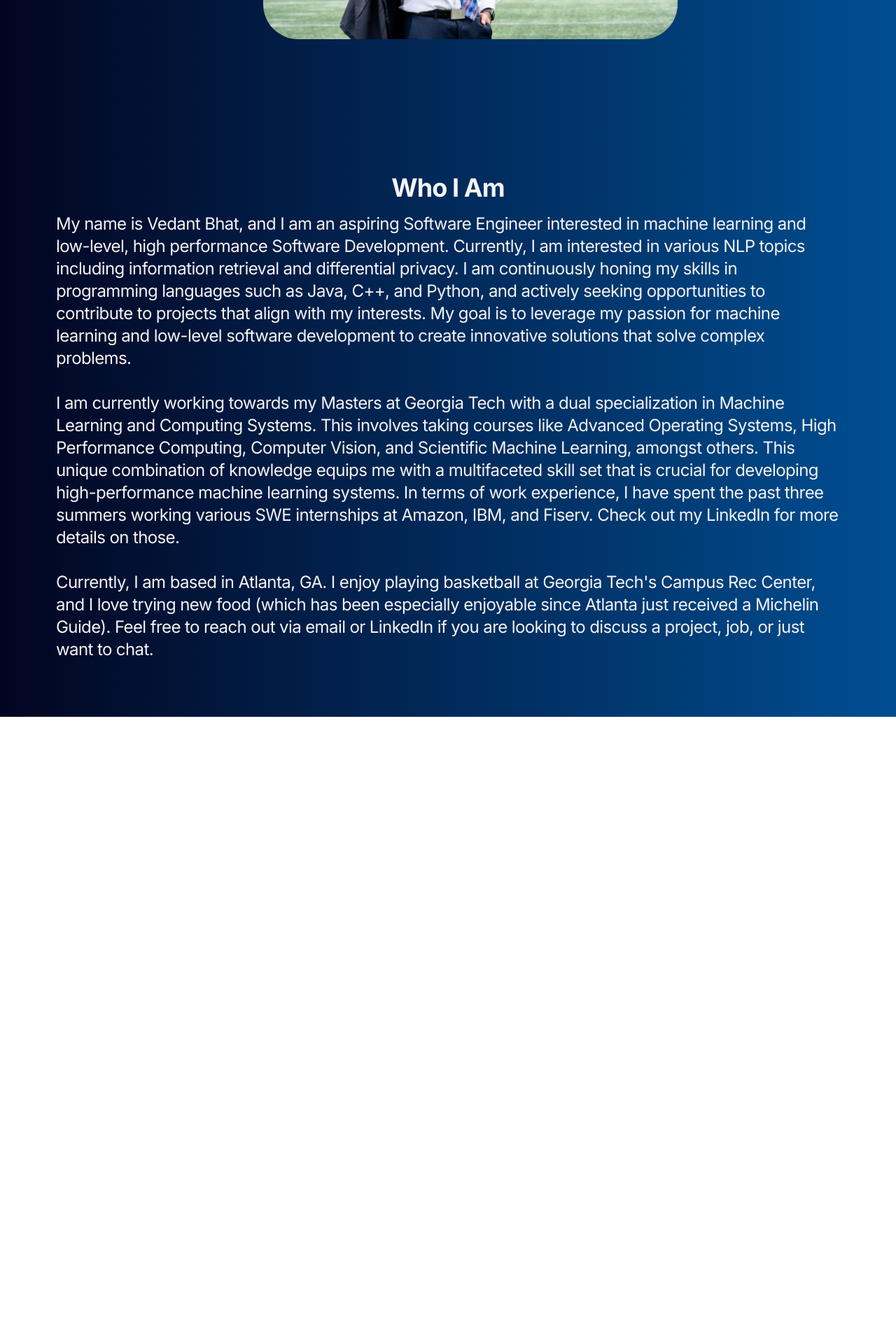
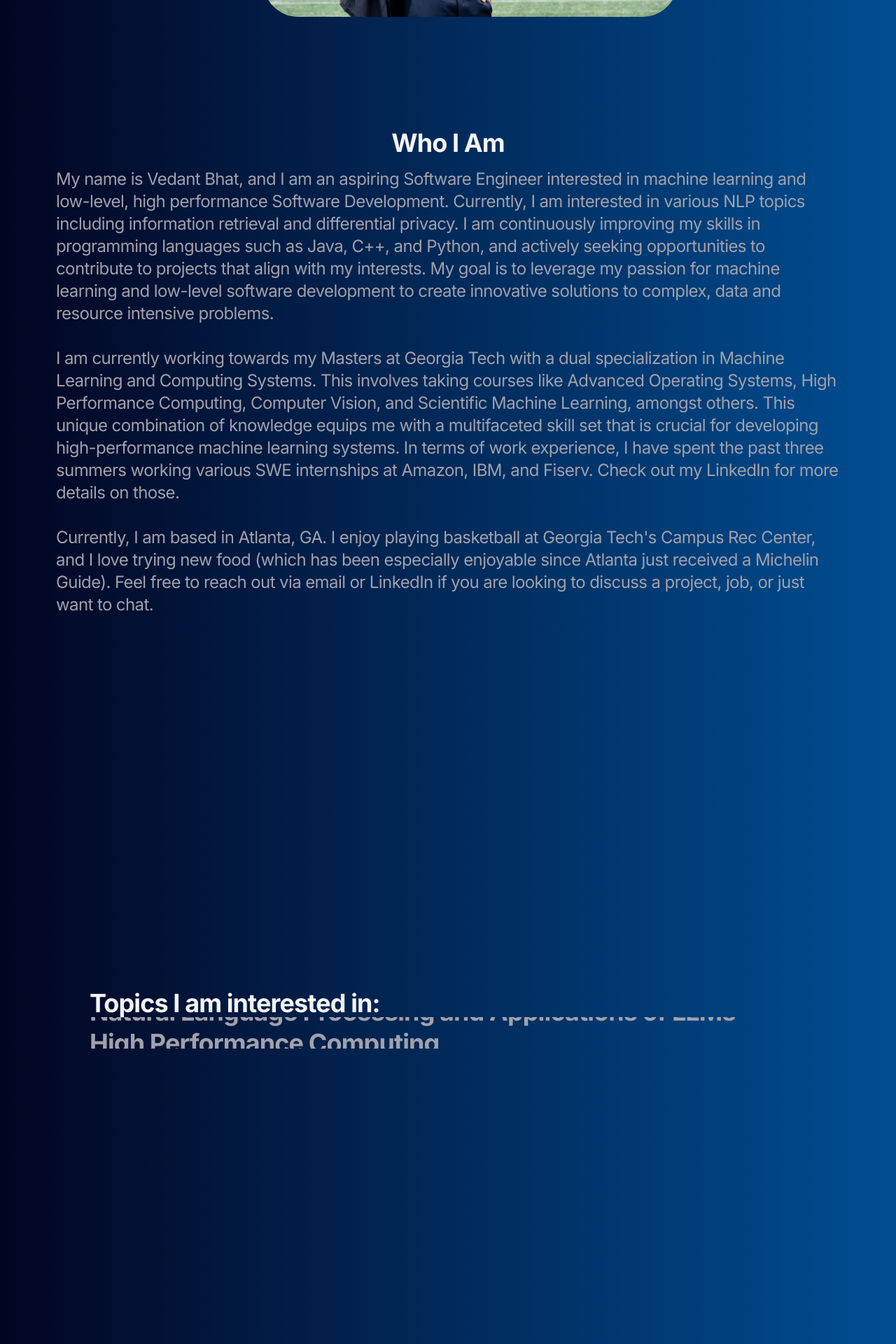
Before and after one commit to Vedant527/portfolio, a Next.js app: page /about in a window 1280 px wide. Shown: the part 624-2544 px from the top of the page at 70% size. Before the commit the page ends 1648 px from the top, so only its background shows below. Built offline with nearby package versions, Linux system fonts and the light colour scheme; what tailwindcss-debug-screens would draw is missing.

Commit message:
adds interests section to about page and progress bars

```diff
--- a/app/about/page.tsx
+++ b/app/about/page.tsx
@@ -1,18 +1,47 @@
 'use client'
 
-import { Navigation } from '../components/nav'
-import { About, Hero } from './sections';
+import React, { useEffect } from "react";
+import { Navigation } from '../components/nav';
+import { About, Hero, Interests } from './sections';
+import '../../global.css'; // Import the CSS file for the progress bar
 
-const AboutMe = () => (
+const AboutMe = () => {
+  useEffect(() => {
+    const handleScroll = () => {
+      const scrollTop = document.documentElement.scrollTop;
+      const scrollHeight = document.documentElement.scrollHeight - document.documentElement.clientHeight;
+      const scrollPercentage = (scrollTop / scrollHeight) * 100;
+
+      // Check if progressBar is not null before trying to access its properties
+      const progressBar = document.getElementById('progress-bar');
+      if (progressBar) {
+        progressBar.style.width = scrollPercentage + '%';
+      }
+    };
+
+    // Attach the event listener when the component mounts
+    document.addEventListener('scroll', handleScroll);
+
+    // Cleanup the event listener when the component unmounts
+    return () => {
+      document.removeEventListener('scroll', handleScroll);
+    };
+  }, []);
+
+  return (
+    <div>
       <div className="container flex items-center justify-center min-h-screen px-4 mx-auto justify-items-center">
-    <div className="grid w-full grid-cols-1 gap-8 mx-auto mt-32 sm:mt-0 sm:grid-cols-1 lg:gap-16">
+        <div className="grid w-full grid-cols-1 gap-8 mx-auto mt-32 sm:mt-0 sm:grid-cols-1 lg:gap-8">
           <Navigation />
           <Hero />
-      <div className="relative">
           <About />
+          <Interests />
         </div>
       </div>
+      {/* No need for an additional div, the progress bar is styled via the imported CSS */}
+      <div id="progress-bar"></div>
     </div>
   );
+};
 
 export default AboutMe;
--- a/app/about/sections/About.jsx
+++ b/app/about/sections/About.jsx
@@ -19,14 +19,14 @@ const About = () => (
 
       <motion.p
         variants={fadeIn('up', 'tween', 0.2, 1)}
-        className="text-2xl tracking-tight text-zinc-100 mb-4"
+        className="text-2xl tracking-tight text-zinc-400 mb-4"
       >
         <span>
           My name is Vedant Bhat, and I am an aspiring Software Engineer interested in machine
           learning and low-level, high performance Software Development. Currently, I am interested in various NLP topics including information retrieval and
-          differential privacy. I am continuously honing my skills in programming languages such as Java, C++, and Python, and actively seeking opportunities to contribute to
+          differential privacy. I am continuously improving my skills in programming languages such as Java, C++, and Python, and actively seeking opportunities to contribute to
           projects that align with my interests. My goal is to leverage my passion for machine learning and low-level software development to create innovative solutions
-          that solve complex problems. <br/><br/>
+          to complex, data and resource intensive problems. <br/><br/>
         </span>
         <span>
           I am currently working towards my Masters at Georgia Tech with a dual specialization in
--- /dev/null
+++ b/app/about/sections/Interests.tsx
@@ -0,0 +1,44 @@
+"use client"
+
+import React from "react";
+import { motion } from 'framer-motion';
+import styles from '../styles';
+import { fadeIn } from '../../../util/motion';
+
+
+const Interests = () => {
+  return (
+    <section className={`${styles.paddings} relative z-10`}>
+      <motion.div
+        initial="hidden"
+        whileInView="show"
+        viewport={{ once: false, amount: 0.25 }}
+        className={`${styles.innerWidth} mx-auto ${styles.flexCenter} flex-col`}
+      >
+
+      <motion.div
+        variants={fadeIn('up', 'tween', 0.2, 1)}
+        className="text-2xl tracking-tight text-zinc-100"
+      >
+        <div className="container flex flex-col items-center justify-center min-h-screen px-4 mx-auto justify-items-center">
+          <div className="text-3xl font-bold tracking-tight text-zinc-100 sm:text-4xl md:gap-4 md:py-4 lg:pb-4 md:p-4 m-4">
+            Topics I am interested in:
+            <span className="text-zinc-400 inline-flex flex-col h-[calc(theme(fontSize.3xl)*theme(lineHeight.tight))] md:h-[calc(theme(fontSize.4xl)*theme(lineHeight.tight))] overflow-hidden">
+              <ul className="block animate-text-slide text-left leading-tight [&_li]:block">
+                <li>Low-Level Programming and Parallelization</li>
+                <li>Natural Language Processing and Applications of LLMs</li>
+                <li>High Performance Computing</li>
+                <li>Computer Vision and Real-Time Image Segmentation</li>
+                <li aria-hidden="true">Low Level Programming and Parallelization</li>
+              </ul>
+            </span>
+          </div>
+        </div>
+      </motion.div>
+    </motion.div>
+    <div id="progress-bar" style={{ width: '0%' }}></div>
+  </section>
+  );
+};
+
+export default Interests;
--- a/app/about/sections/index.js
+++ b/app/about/sections/index.js
@@ -1,7 +1,9 @@
 import Hero from './Hero';
 import About from './About';
+import Interests from './Interests';
 
 export {
   Hero,
   About,
+  Interests
 };
--- a/app/projects/page.tsx
+++ b/app/projects/page.tsx
@@ -1,14 +1,13 @@
+'use client'
+
 import Link from "next/link";
 import React from "react";
+import { useEffect } from "react";
 import { allProjects } from "contentlayer/generated";
 import { Navigation } from "../components/nav";
 import { Card } from "../components/card";
 import { Article } from "./article";
-import Particles from "../components/particles";
-// import { Redis } from "@upstash/redis";
-import { Eye } from "lucide-react";
-
-// const redis = Redis.fromEnv();
+import "../../global.css";
 
 export const revalidate = 60;
 export default async function ProjectsPage() {
@@ -34,13 +33,31 @@ export default async function ProjectsPage() {
         new Date(a.date ?? Number.POSITIVE_INFINITY).getTime(),
     );
 
+    useEffect(() => {
+      const handleScroll = () => {
+        const scrollTop = document.documentElement.scrollTop;
+        const scrollHeight = document.documentElement.scrollHeight - document.documentElement.clientHeight;
+        const scrollPercentage = (scrollTop / scrollHeight) * 100;
+
+        // Check if progressBar is not null before trying to access its properties
+        const progressBar = document.getElementById('progress-bar');
+        if (progressBar) {
+          progressBar.style.width = scrollPercentage + '%';
+        }
+      };
+
+      // Attach the event listener when the component mounts
+      document.addEventListener('scroll', handleScroll);
+
+      // Cleanup the event listener when the component unmounts
+      return () => {
+        document.removeEventListener('scroll', handleScroll);
+      };
+    }, []);
+
   return (
 		<div className="relative pb-16">
       <Navigation />
-      {/* <Particles
-				className="absolute inset-0 -z-10"
-				quantity={10}
-			/> */}
       <div className="px-6 pt-20 mx-auto space-y-8 max-w-7xl lg:px-8 md:space-y-16 md:pt-24 lg:pt-32">
         <div className="max-w-2xl mx-auto lg:mx-0">
           <h2 className="text-3xl font-bold tracking-tight text-zinc-100 sm:text-4xl">
@@ -50,7 +67,6 @@ export default async function ProjectsPage() {
             Here are some of my favorite projects i've worked on over the last few years. A handful are internship projects.
           </p>
         </div>
-        {/* <div className="w-full h-px bg-zinc-800" /> */}
         <div className="hidden w-full h-px md:block bg-zinc-400" />
 
         <div className="grid grid-cols-1 gap-8 mx-auto lg:grid-cols-2 ">
@@ -137,6 +153,7 @@ export default async function ProjectsPage() {
           </div>
         </div>
       </div>
+      <div id="progress-bar"></div>
     </div>
   );
 }
--- a/app/temp/page.tsx
+++ /dev/null
@@ -1,52 +0,0 @@
-"use client"
-import React from "react";
-import { Navigation } from "../components/nav";
-import { Card } from "../components/card";
-
-const About = () => {
-  return (
-    <div className="relative pb-16">
-      <Navigation />
-      <div className="container flex flex-col items-center justify-center min-h-screen px-4 mx-auto justify-items-center">
-        <Card>
-          <div className="text-3xl font-bold tracking-tight text-zinc-100 sm:text-4xl mt-4 mb-4 md:gap-4 md:py-4 lg:pb-4 md:p-4 m-4">
-            Topics I am interested in:
-            <span className="mt-4 text-zinc-400 inline-flex flex-col h-[calc(theme(fontSize.3xl)*theme(lineHeight.tight))] md:h-[calc(theme(fontSize.4xl)*theme(lineHeight.tight))] overflow-hidden">
-              <ul className="block animate-text-slide text-left leading-tight [&_li]:block">
-                <li>Low Level Programming and Parallelization</li>
-                <li>Natural Language Processing and Applications of LLMs</li>
-                <li>High Performance Computing</li>
-                <li>Computer Graphics and Computer Vision</li>
-                <li aria-hidden="true">Low Level Programming and Parallelization</li>
-              </ul>
-            </span>
-          </div>
-        </Card>
-
-        <Card>
-          <div className="text-2xl text-zinc-400 md:gap-4 md:py-4 lg:pb-4 md:p-4 m-4 mt-4">
-            <h2 className="text-3xl font-bold tracking-tight text-zinc-100 sm:text-4xl mb-4">About Me:</h2>
-            <p className="mb-4">
-              Hey! My name is Vedant, and I am a Masters Computer Science student with a specialization in ML and Computing Systems.
-              I just recently finished my Bachelors in CS at Georgia Tech this past May with a focus on AI and Information Internetworks.
-              I am currently working as an SDE I in Amazon's personalization department focusing on how to leverage data to optimize the
-              user experience.
-            </p>
-            <p className="mb-4">
-              My interests are in various parts of ML as well as in low level computing. This is reflected in my coursework, as I have taken
-              classes in Computer Vision, NLP, AI, Operating Systems, High Performance Computing, Graduate Algorithms, amongst many others.
-              I particularly enjoy working in the intersection of these two worlds aiming to optimize ML algorithms and write high performance
-              code by considering memory-level details.
-            </p>
-            <p>
-              Currently, I am based out of Seattle, WA. I enjoy spending time hiking at one of the nearby national parks or trying local
-              food at Pike Place. Feel free to reach out to me if you would like to discuss any topics related to computing or in general.
-            </p>
-          </div>
-        </Card>
-      </div>
-    </div>
-  );
-};
-
-export default About;
--- a/global.css
+++ b/global.css
@@ -18,5 +18,13 @@
     /* background-image: linear-gradient(to top, #6b4984, #2B2F77, #131862, #141852, #070B34); /* night sky but too purple */
   }
 
-
+  #progress-bar {
+    position: fixed;
+    bottom: 0;
+    left: 0;
+    width: 0;
+    height: 4px; /* Set the height of your progress bar */
+    background-color: #ffffff; /* Set the color of your progress bar */
+    transition: width 0.3s ease; /* Set the transition effect */
+  }
 }
```
Lines whose indentation alone changed are shown as unchanged.
